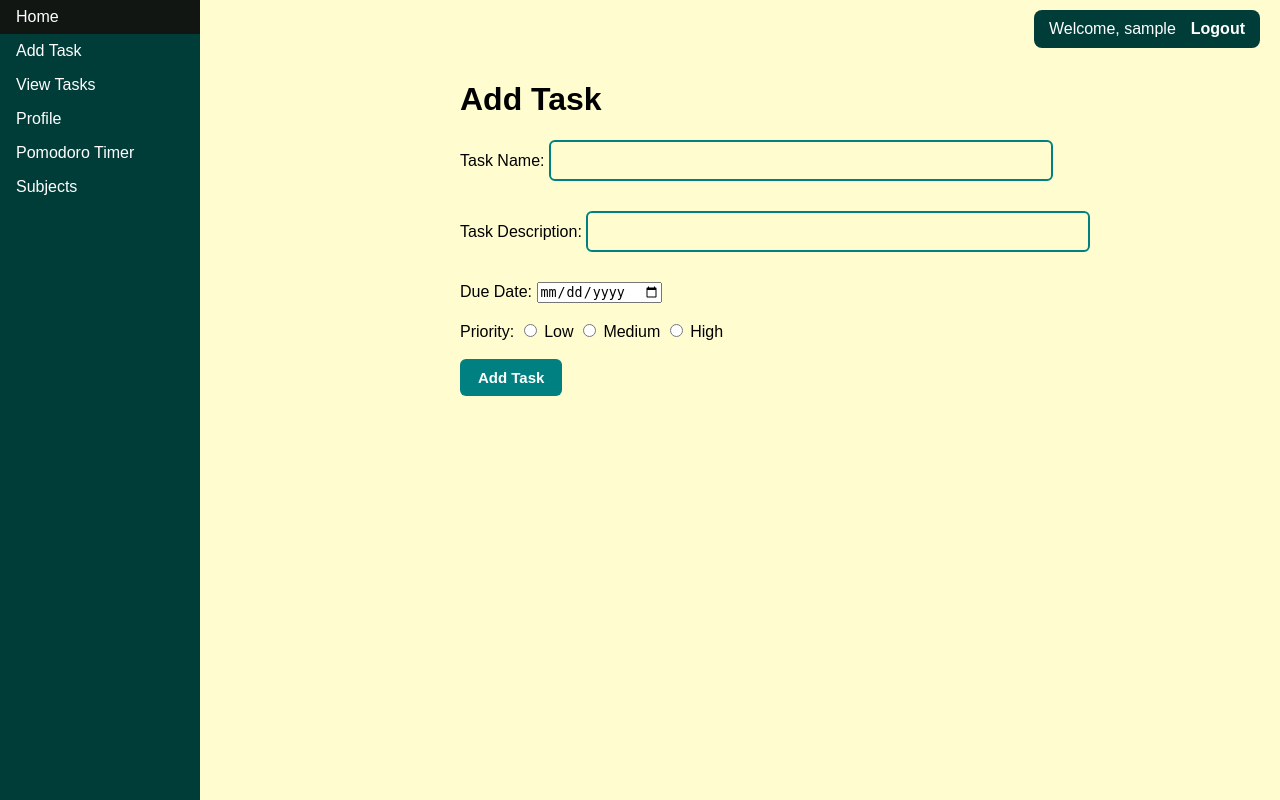
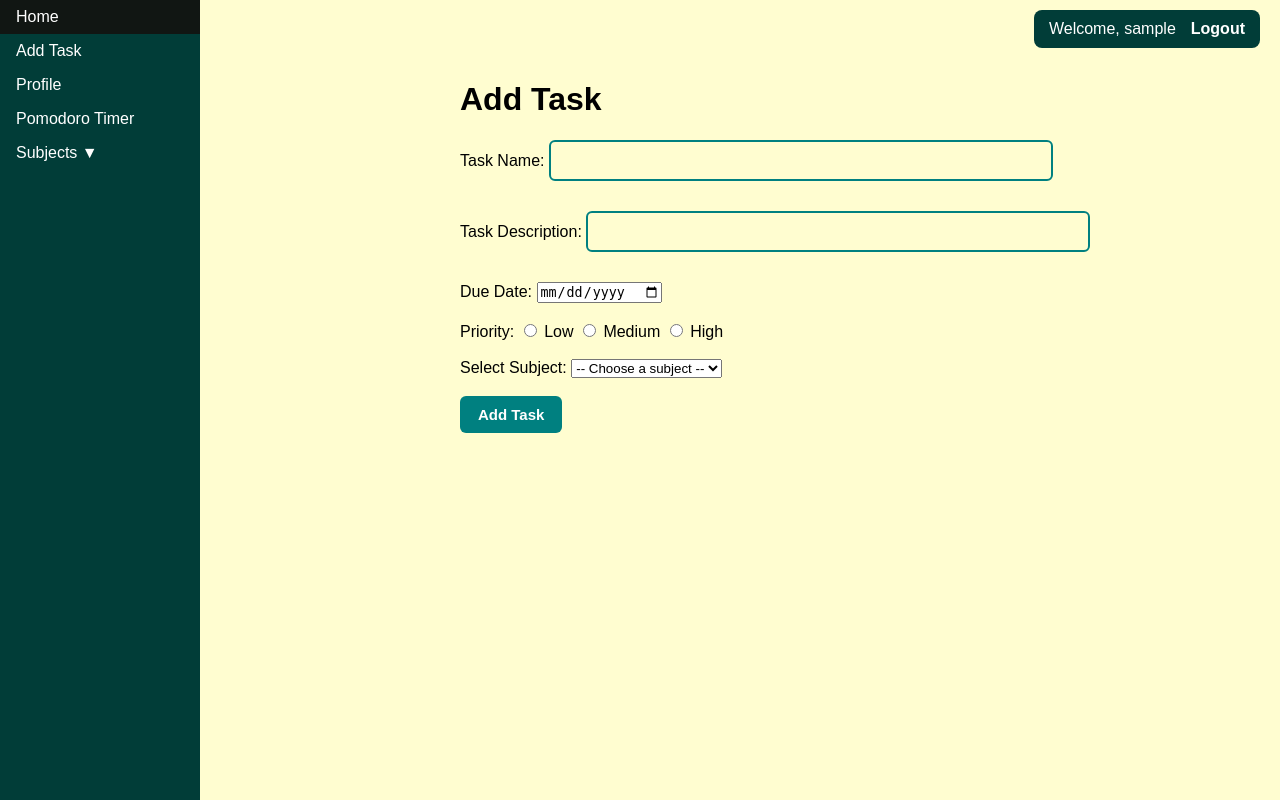
Before and after one commit to Marsad07/Flask_DeepDive, a Flask app: page /add_task_page in a window 1280 px wide. Run offline with Flask 3, Linux system fonts and the light colour scheme; the visitor is signed in with stand-in values (Sample User, id 1); data that the repository does not hold is empty.

Commit message:
Day 15: Added sidebar subjects submenu with back-button toggle and fix dropdown collapse behavior

```diff
--- a/flask_intro/app.py
+++ b/flask_intro/app.py
@@ -1,9 +1,7 @@
-from threading import active_count
 from flask import Flask, render_template, request, redirect, url_for, session, flash
 from datetime import datetime
 import mysql.connector
 from werkzeug.security import check_password_hash, generate_password_hash
-
 
 db = mysql.connector.connect(
     host="localhost",
@@ -25,21 +23,17 @@ app.secret_key = "ajd82h9d8ahd92h9ahd92h9ahd92h9ahd9"
 @app.route('/')
 def homepage():
     user_id = session.get('user_id')
-
     if not user_id:
         return render_template('homepage.html', active_count=0, completed_count=0)
 
     cursor = db.cursor(dictionary=True)
-    cursor.execute("SELECT COUNT(*) AS active_count FROM tasks_new "
-                   "WHERE status = 'active' AND user_id = %s", (user_id,))
+    cursor.execute("SELECT COUNT(*) AS active_count FROM tasks_new WHERE status='active' AND user_id=%s", (user_id,))
     active_count = cursor.fetchone()['active_count']
 
-    cursor.execute("SELECT COUNT(*) AS completed_count FROM tasks_new "
-                   "WHERE status = 'completed' AND user_id = %s", (user_id,))
+    cursor.execute("SELECT COUNT(*) AS completed_count FROM tasks_new WHERE status='completed' AND user_id=%s", (user_id,))
     completed_count = cursor.fetchone()['completed_count']
 
-    return render_template('homepage.html', active_count=active_count,
-                           completed_count=completed_count)
+    return render_template('homepage.html', active_count=active_count, completed_count=completed_count)
 
 @app.route("/login", methods=['GET', 'POST'])
 def login():
@@ -48,13 +42,14 @@ def login():
         password = request.form['password']
 
         cursor = db3.cursor(dictionary=True)
-        cursor.execute("SELECT * FROM users WHERE user_name = %s", (username,))
+        cursor.execute("SELECT * FROM users WHERE user_name=%s", (username,))
         user = cursor.fetchone()
 
         if user and check_password_hash(user["user_password_hash"], password):
             session['user_id'] = user["user_id"]
             session['user_name'] = user["user_name"]
             return redirect("/tasks")
+
         return render_template('login.html', error="Invalid username or password")
 
     return render_template('login.html')
@@ -73,17 +68,20 @@ def register():
         hashed = generate_password_hash(password)
 
         cursor = db3.cursor(dictionary=True)
-        cursor.execute("SELECT * FROM users WHERE user_name = %s", (username,))
+        cursor.execute("SELECT * FROM users WHERE user_name=%s", (username,))
         user = cursor.fetchone()
+
         if user:
             return "An account with this username already exists."
-        cursor.execute(
-            "INSERT INTO users (user_name, user_email, user_password_hash, created_date) "
-            "VALUES (%s, %s, %s, NOW())",
-            (username, email, hashed)
-        )
+
+        cursor.execute("""
+            INSERT INTO users (user_name, user_email, user_password_hash, created_date)
+            VALUES (%s, %s, %s, NOW())
+        """, (username, email, hashed))
         db3.commit()
+
         return redirect("/login")
+
     return render_template('register.html')
 
 @app.route("/profile")
@@ -93,20 +91,17 @@ def profile():
         return redirect(url_for("login"))
 
     cursor = db3.cursor(dictionary=True)
-    cursor.execute("SELECT user_name, user_email, created_date, last_login FROM users "
-                   "WHERE user_id = %s", (user_id,))
+    cursor.execute("SELECT user_name, user_email, created_date, last_login FROM users WHERE user_id=%s", (user_id,))
     user = cursor.fetchone()
 
     cursor2 = db.cursor(dictionary=True)
     cursor2.execute("SELECT COUNT(*) AS total FROM tasks_new WHERE user_id=%s", (user_id,))
     total_tasks = cursor2.fetchone()['total']
 
-    cursor2.execute("SELECT COUNT(*) AS active FROM tasks_new "
-                    "WHERE user_id=%s AND status='active'", (user_id,))
+    cursor2.execute("SELECT COUNT(*) AS active FROM tasks_new WHERE user_id=%s AND status='active'", (user_id,))
     active_tasks = cursor2.fetchone()['active']
 
-    cursor2.execute("SELECT COUNT(*) AS completed FROM tasks_new "
-                    "WHERE user_id=%s AND status='completed'", (user_id,))
+    cursor2.execute("SELECT COUNT(*) AS completed FROM tasks_new WHERE user_id=%s AND status='completed'", (user_id,))
     completed_tasks = cursor2.fetchone()['completed']
 
     return render_template("profile_settings.html",
@@ -114,6 +109,137 @@ def profile():
                            total_tasks=total_tasks,
                            active_tasks=active_tasks,
                            completed_tasks=completed_tasks)
+
+@app.route("/tasks")
+def tasks_page():
+    user_id = session["user_id"]
+    cursor = db.cursor(dictionary=True)
+
+    cursor.execute("""
+        SELECT * FROM tasks_new
+        WHERE status='active' AND user_id=%s
+        ORDER BY due_date IS NULL, due_date ASC
+    """, (user_id,))
+    tasks = cursor.fetchall()
+
+    cursor.execute("SELECT * FROM tasks_new WHERE status='completed' AND user_id=%s", (user_id,))
+    completed_tasks = cursor.fetchall()
+
+    return render_template("tasks.html", tasks=tasks, completed_tasks=completed_tasks)
+
+@app.route("/add_task_page")
+def add_task_page():
+    user_id = session.get("user_id")
+
+    cursor = db3.cursor(dictionary=True)
+    cursor.execute("SELECT id, name FROM subjects WHERE user_id=%s", (user_id,))
+    subjects = cursor.fetchall()
+
+    return render_template("add_tasks.html", subjects=subjects)
+
+@app.route("/add", methods=["POST"])
+def add_task():
+    name = request.form["Task Name"]
+    description = request.form["Task Description"]
+    priority = request.form.get("priority")
+    subject_id = request.form.get("subject_id")
+    due_date = request.form["due_date"]
+    user_id = session["user_id"]
+
+    cursor = db.cursor()
+    cursor.execute("""
+            INSERT INTO tasks_new (task_name, task_description, priority, status, added_date, due_date, user_id, subject_id)
+            VALUES (%s, %s, %s, 'active', NOW(), %s, %s, %s)
+        """, (name, description, priority, due_date, user_id, subject_id))
+    db.commit()
+
+    flash("Task added successfully")
+    return redirect(url_for("add_task_page"))
+
+@app.route("/complete", methods=["POST"])
+def complete_task():
+    task_id = int(request.form["task_number"])
+    user_id = session["user_id"]
+
+    cursor = db.cursor()
+    cursor.execute("""
+        UPDATE tasks_new
+        SET status='completed', completed_date=NOW()
+        WHERE id=%s AND user_id=%s
+    """, (task_id, user_id))
+    db.commit()
+
+    return redirect(url_for("tasks_page"))
+
+@app.route("/clear_completed", methods=["POST"])
+def clear_completed():
+    user_id = session["user_id"]
+    cursor = db.cursor()
+    cursor.execute("DELETE FROM tasks_new WHERE status='completed' AND user_id=%s", (user_id,))
+    db.commit()
+    return redirect(url_for("tasks_page"))
+
+@app.route("/subjects")
+def subjects():
+    user_id = session.get("user_id")
+
+    cursor = db3.cursor(dictionary=True)
+    cursor.execute("SELECT * FROM subjects WHERE user_id=%s", (user_id,))
+    subjects = cursor.fetchall()
+
+    return render_template("subjects.html", subjects=subjects)
+
+@app.route("/subjects/<int:subject_id>")
+def subject_page(subject_id):
+    user_id = session.get("user_id")
+
+    cursor = db3.cursor(dictionary=True)
+    cursor.execute("SELECT * FROM subjects WHERE id=%s AND user_id=%s", (subject_id, user_id))
+    subject = cursor.fetchone()
+
+    cursor2 = db.cursor(dictionary=True)
+    cursor2.execute("SELECT * FROM tasks_new WHERE subject_id=%s AND user_id=%s", (subject_id, user_id))
+    tasks = cursor2.fetchall()
+
+    return render_template("subject_page.html", subject=subject, tasks=tasks)
+
+@app.route("/add_subject", methods=["POST"])
+def add_subject():
+    user_id = session.get("user_id")
+    if not user_id:
+        return redirect("/login")
+
+    name = request.form["name"]
+    color = request.form["color"]
+    description = request.form.get("description") or ""
+    study_goal = request.form.get("study_goal") or ""
+
+    cursor = db3.cursor()
+    cursor.execute("""
+        INSERT INTO subjects (user_id, name, color, description, study_goal)
+        VALUES (%s, %s, %s, %s, %s)
+    """, (user_id, name, color, description, study_goal))
+    db3.commit()
+
+    return redirect("/subjects")
+
+@app.route("/subjects/<int:subject_id>/add_task", methods=['POST'])
+def add_task_subject(subject_id):
+    user_id = session.get("user_id")
+    title = request.form['title']
+
+    cursor = db.cursor()
+    cursor.execute("""
+        INSERT INTO tasks_new (title, status, user_id, subject_id)
+        VALUES (%s, 'active', %s, %s)
+    """, (title, user_id, subject_id))
+    db.commit()
+
+    return redirect(f"/subjects/{subject_id}")
+
+@app.route('/pomodoro')
+def pomodoro():
+    return render_template("pomodoro_timer.html")
 
 @app.route("/update_details_page")
 def update_details_page():
@@ -141,166 +267,63 @@ def update_details():
     confirm = request.form.get('confirm')
 
     if new_username:
-        cursor.execute("UPDATE users SET user_name=%s WHERE user_id=%s",
-                       (new_username, user_id))
+        cursor.execute("UPDATE users SET user_name=%s WHERE user_id=%s", (new_username, user_id))
         session['user_name'] = new_username
 
     if new_email:
-        cursor.execute("UPDATE users SET user_email=%s WHERE user_id=%s",
-                       (new_email, user_id))
+        cursor.execute("UPDATE users SET user_email=%s WHERE user_id=%s", (new_email, user_id))
 
     if new_password or confirm:
         if new_password == confirm:
             hashed = generate_password_hash(new_password)
-            cursor.execute("UPDATE users SET user_password_hash=%s WHERE user_id=%s",
-                           (hashed, user_id))
+            cursor.execute("UPDATE users SET user_password_hash=%s WHERE user_id=%s", (hashed, user_id))
         else:
             return "Passwords do not match"
 
     db3.commit()
     return redirect(url_for("profile"))
 
-@app.route("/profile_settings")
-def profile_settings():
+@app.route("/subjects/<int:subject_id>/complete_task", methods=["POST"])
+def complete_task_subject(subject_id):
     user_id = session.get("user_id")
-    if not user_id:
-        return redirect(url_for("login"))
-    cursor = db3.cursor(dictionary=True)
-    cursor.execute("SELECT user_name, user_email FROM users WHERE user_id=%s", (user_id,))
-    user = cursor.fetchone()
-    return render_template("profile_settings.html", user=user)
-
-@app.route("/tasks")
-def tasks_page():
-    cursor = db.cursor(dictionary=True)
-    user_id = session["user_id"]
-    cursor.execute("SELECT * FROM tasks_new WHERE status='active' AND user_id = %s "
-                   "ORDER BY due_date IS NULL, due_date ASC ", (user_id,))
-    tasks = cursor.fetchall()
-
-    cursor.execute("SELECT * FROM tasks_new WHERE status = 'completed' AND user_id = %s ", (user_id,))
-    completed_tasks = cursor.fetchall()
-    return render_template("tasks.html", tasks=tasks, completed_tasks=completed_tasks)
-
-@app.route("/add_task_page")
-def add_task_page():
-    return render_template("add_tasks.html")
-
-@app.route("/add", methods=["POST"])
-def add_task():
-    name = request.form["Task Name"]
-    description = request.form["Task Description"]
-    priority = request.form.get("priority")
-    due_date = request.form["due_date"]
-    user_id = session["user_id"]
+    task_id = request.form.get("task_id")
 
     cursor = db.cursor()
-    cursor.execute(
-        "INSERT INTO tasks_new (task_name, task_description,"
-        "priority, status, added_date, due_date, user_id) "
-        "VALUES (%s, %s, %s, 'active', NOW(), %s, %s)",
-        (name, description, priority, due_date, user_id)
-    )
-    db.commit()
-    flash("Task added successfully")
-    return redirect(url_for("add_task_page"))
-
-@app.route("/complete", methods=["POST"])
-def complete_task():
-    task_id = int(request.form["task_number"])
-    user_id = session["user_id"]
-    cursor = db.cursor()
-    cursor.execute(
-        "UPDATE tasks_new SET status='completed', "
-        "completed_date=NOW() WHERE id=%s AND user_id=%s",
-        (task_id, user_id)
-    )
-    db.commit()
-    return redirect(url_for("tasks_page"))
-
-@app.route("/clear_completed", methods=["POST"])
-def clear_completed():
-    cursor = db.cursor()
-    user_id = session["user_id"]
-    cursor.execute("DELETE FROM tasks_new WHERE status='completed' AND user_id = %s",
-                   (user_id,))
-    db.commit()
-    return redirect(url_for("tasks_page"))
-
-@app.route('/testdb')
-def testdb():
-    cursor = db.cursor(dictionary=True)
-    cursor.execute("SELECT * FROM tasks_new")
-    tasks = cursor.fetchall()
-    return str(tasks)
-
-@app.route("/edit/<int:task_id>", methods=["GET", "POST"])
-def edit_task(task_id):
-    cursor = db.cursor(dictionary=True)
-    user_id = session["user_id"]
-    if request.method == "POST":
-        new_task_name = request.form["task_name"]
-        new_task_description = request.form["task_description"]
-        cursor.execute("UPDATE tasks_new SET task_name=%s, task_description=%s WHERE id=%s "
-                       "AND user_id=%s",
-                       (new_task_name, new_task_description, task_id, user_id))
-        db.commit()
-        return redirect(url_for("tasks_page"))
-    else:
-        cursor.execute("SELECT * FROM tasks_new WHERE id=%s AND user_id=%s", (task_id, user_id))
-        task = cursor.fetchone()
-        return render_template("edit.html", task=task)
-
-@app.route('/pomodoro')
-def pomodoro():
-    return render_template("pomodoro_timer.html")
-
-@app.route("/subjects/<int:subject_id>")
-def subject_page(subject_id):
-    user_id = session.get("user_id")
-
-    cursor = db.cursor(dictionary=True)
-    cursor.execute("SELECT * FROM subjects WHERE id=%s AND user_id=%s", (subject_id, user_id))
-    subject = cursor.fetchone()
-
-    cursor.execute("SELECT * FROM tasks_new WHERE subject_id=%s AND user_id=%s", (subject_id, user_id))
-    tasks = cursor.fetchall()
-
-    return render_template("subject_page.html", subject=subject, tasks=tasks)
-
-@app.route("/add_subject", methods=["POST"])
-def add_subject():
-    user_id = session.get("user_id")
-    if not user_id:
-        return redirect("/login")
-
-    name = request.form["name"]
-    color = request.form["color"]
-    description = request.form.get("description") or ""
-    study_goal = request.form.get("study_goal") or ""
-
-    cursor = db3.cursor()
     cursor.execute("""
-        INSERT INTO subjects (user_id, name, color, description, study_goal)
-        VALUES (%s, %s, %s, %s, %s)
-    """, (user_id, name, color, description, study_goal))
-    db3.commit()
-    return redirect("/subjects")
-
-@app.route("/subjects/<int:subject_id>/add_task", methods=['POST'])
-def add_task(subject_id):
-    user_id = session.get("user_id")
-    title = request.form['title']
-
-    cursor = db.cursor()
-    cursor.execute(
-        "INSERT INTO tasks_new (title, status, user_id, subject_id) VALUES (%s, 'active', %s, %s)",
-        (title, user_id, subject_id)
-    )
+        UPDATE tasks_new
+        SET status='completed', completed_date=NOW()
+        WHERE id=%s AND user_id=%s AND subject_id=%s
+    """, (task_id, user_id, subject_id))
     db.commit()
 
     return redirect(f"/subjects/{subject_id}")
 
+@app.route("/subjects/<int:subject_id>/delete_task", methods=["POST"])
+def delete_task_subject(subject_id):
+    user_id = session.get("user_id")
+    task_id = request.form.get("task_id")
+
+    cursor = db.cursor()
+    cursor.execute("""
+        DELETE FROM tasks_new
+        WHERE id=%s AND user_id=%s AND subject_id=%s
+    """, (task_id, user_id, subject_id))
+    db.commit()
+
+    return redirect(f"/subjects/{subject_id}")
+
+@app.context_processor
+def inject_subjects():
+    user_id = session.get("user_id")
+    if not user_id:
+        return dict(sidebar_subjects=[])
+
+    cursor = db3.cursor(dictionary=True)
+    cursor.execute("SELECT id, name FROM subjects WHERE user_id=%s", (user_id,))
+    subjects = cursor.fetchall()
+
+    return dict(sidebar_subjects=subjects)
+
 
 if __name__ == "__main__":
     app.run(debug=True)
--- a/flask_intro/static/css/styles.css
+++ b/flask_intro/static/css/styles.css
@@ -10,10 +10,12 @@ ul {
     padding: 0;
     width: 200px;
     background-color: #013d38;
-    height: 100vh;
     position: fixed;
     top: 0;
     left: 0;
+    min-height: 100vh;
+    overflow-y: auto;
+    overflow-x: hidden;
 }
 
 li a {
--- a/flask_intro/templates/add_tasks.html
+++ b/flask_intro/templates/add_tasks.html
@@ -4,7 +4,6 @@
 {% block content %}
 <div style="margin-left: 220px; padding-top: 40px;">
     <h1>Add Task</h1>
-
 
     <form method="POST" action="{{ url_for('add_task') }}">
         <label>Task Name:</label>
@@ -25,9 +24,20 @@
         <input type="radio" name="priority" value="high"> High
         <br><br>
 
+        <label>Select Subject:</label>
+        <select name="subject_id" required>
+            <option value="">-- Choose a subject --</option>
+            {% for subject in subjects %}
+                <option value="{{ subject.id }}">{{ subject.name }}</option>
+            {% endfor %}
+        </select>
+        <br><br>
+
         <button type="submit" name="action" value="add_task" class="add-task-btn">Add Task</button>
     </form>
+
     <br><br><br><br>
+
     {% with messages = get_flashed_messages(with_categories=true) %}
         {% if messages %}
             {% for category, message in messages %}
--- a/flask_intro/templates/base.html
+++ b/flask_intro/templates/base.html
@@ -30,6 +30,32 @@
     .account-bar a:hover {
         text-decoration: underline;
     }
+
+    .dropdown-btn {
+        cursor: pointer;
+        display: block;
+        padding: 8px 16px;
+        color: white;
+    }
+
+    .dropdown-content {
+        list-style: none;
+        padding-left: 20px;
+        margin: 0;
+        background-color: #013d38;
+        display: none;
+    }
+
+    .dropdown-content li a {
+        display: block;
+        padding: 6px 16px;
+        color: white;
+        text-decoration: none;
+    }
+
+    .dropdown-content li a:hover {
+        background-color: #111613;
+    }
 </style>
 
 <body>
@@ -46,10 +72,24 @@
 
         {% if session.get('user_id') %}
             <li><a href="{{ url_for('add_task_page') }}">Add Task</a></li>
-            <li><a href="{{ url_for('tasks_page') }}">View Tasks</a></li>
             <li><a href="{{ url_for('profile') }}">Profile</a></li>
             <li><a href="{{ url_for('pomodoro') }}">Pomodoro Timer</a></li>
-            <li><a href="{{ url_for('subjects') }}">Subjects</a></li>
+
+            <li class="dropdown">
+                <a href="javascript:void(0)" class="dropdown-btn" id="subjectsTitle" onclick="toggleSubjects()">
+                    Subjects ▼
+                </a>
+
+                <ul id="subjectsDropdown" class="dropdown-content">
+                    <li><a href="javascript:void(0)" onclick="toggleSubjects()">← Back</a></li>
+
+                    {% for subject in sidebar_subjects %}
+                        <li><a href="/subjects/{{ subject.id }}">{{ subject.name }}</a></li>
+                    {% endfor %}
+                </ul>
+            </li>
+
+
         {% else %}
             <li><a href="{{ url_for('login') }}">Login</a></li>
             <li><a href="{{ url_for('register') }}">Register</a></li>
@@ -60,5 +100,20 @@
         {% block content %}{% endblock %}
     </div>
 
+    <script>
+        function toggleSubjects()
+        {
+            const menu = document.getElementById("subjectsDropdown");
+            const title = document.getElementById("subjectsTitle");
+
+            if (menu.style.display === "block") {
+                menu.style.display = "none";
+                title.innerHTML = "Subjects ▼";
+            } else {
+                menu.style.display = "block";
+                title.innerHTML = "← Back";
+            }
+        }
+        </script>
 </body>
 </html>
```
Also changed, not shown: other parts of flask_intro/static/css/styles.css (+20 -8 lines), flask_intro/templates/subjects.html (+42 -21 lines).
